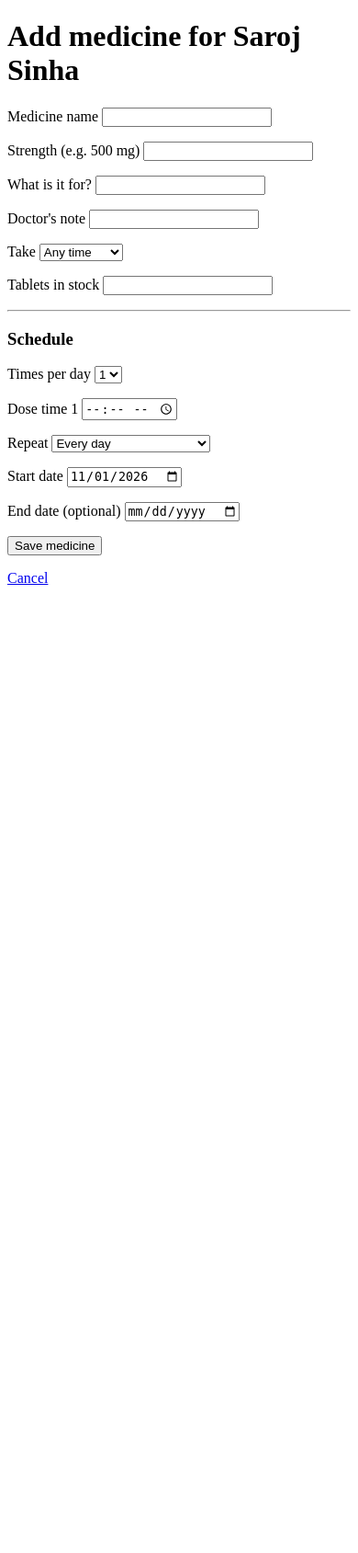
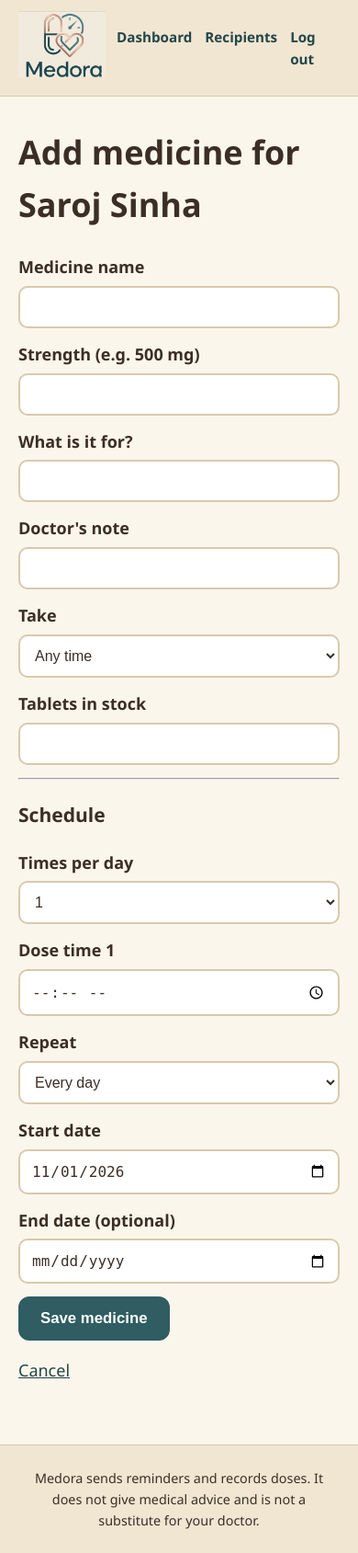
Before and after one commit to anushkaaa-kolhe/Medora, a Flask app: page /admin/recipients/1/medicines/new in a window 390 px wide. Shown: the whole page at 92% size. Before the commit the page ends 636 px from the top, so only its background shows below. Run offline with Flask 3, Linux system fonts and the light colour scheme; a user stored in the database is signed in.

Commit message:
Finalize cover page and logo

```diff
--- a/app.py
+++ b/app.py
@@ -60,13 +60,17 @@ def describe_schedule(s):
 app.add_template_global(describe_schedule)
 
 
+# ---------- Cover page ----------
+
 @app.route("/")
 def home():
-    return (
-        "<h1>Medora is running!</h1>"
-        "<p><a href='/admin/login'>Admin login</a></p>"
-        "<p><a href='/admin/register'>Admin sign up</a></p>"
-    )
+    return render_template("index.html")
+
+
+@app.route("/user/login")
+def user_login():
+    # Placeholder until we build the OTP login in the next phase
+    return "<h1>User login is coming soon.</h1><p><a href='/'>Back</a></p>"
 
 
 # ---------- Admin account ----------
@@ -229,7 +233,6 @@ def medicine_new(recipient_id):
             repeat_type = "daily"
         stock_count = int(stock_raw) if stock_raw.isdigit() else None
 
-        # Dose times (blank ones are ignored, duplicates removed)
         times = set()
         for raw in request.form.getlist("times"):
             raw = raw.strip()
@@ -241,7 +244,6 @@ def medicine_new(recipient_id):
         if not times:
             return fail("Add at least one dose time.")
 
-        # Dates
         try:
             start_date = date.fromisoformat(request.form.get("start_date", ""))
         except ValueError:
@@ -257,7 +259,6 @@ def medicine_new(recipient_id):
             if end_date < start_date:
                 return fail("The end date cannot be before the start date.")
 
-        # Days of the week (only for weekly)
         days_of_week = None
         if repeat_type == "weekly":
             valid_days = {str(i) for i in range(7)}
@@ -276,7 +277,7 @@ def medicine_new(recipient_id):
             stock_count=stock_count,
         )
         db.session.add(medicine)
-        db.session.flush()  # gives the medicine an id before we commit
+        db.session.flush()
 
         for t in sorted(times):
             db.session.add(
@@ -313,6 +314,5 @@ def medicine_stop(recipient_id, medicine_id):
     flash(f"{medicine.name} was stopped.")
     return redirect(url_for("medicine_list", recipient_id=recipient.id))
 
-
 if __name__ == "__main__":
-    app.run(debug=True)
+    app.run(debug=True, port=5001)
--- /dev/null
+++ b/static/css/style.css
@@ -0,0 +1,253 @@
+:root {
+  --cream: #FBF6EC;
+  --beige: #F1E6D2;
+  --sand: #D9C9AC;
+  --brown: #3B2F25;
+  --sage: #2F5D62;
+  --sage-dark: #234649;
+  --terracotta: #C8643C;
+}
+
+* {
+  box-sizing: border-box;
+}
+
+body {
+  margin: 0;
+  background: var(--cream);
+  color: var(--brown);
+  font-family: "Segoe UI", Arial, sans-serif;
+  font-size: 18px;
+  line-height: 1.6;
+}
+
+a {
+  color: var(--sage-dark);
+}
+
+/* ---------- Header and footer ---------- */
+.site-header {
+  display: flex;
+  align-items: center;
+  gap: 12px;
+  padding: 16px 32px;
+  background: var(--beige);
+  border-bottom: 1px solid var(--sand);
+}
+
+.logo {
+  height: 72px;
+  width: auto;
+}
+
+.site-footer {
+  text-align: center;
+  padding: 24px 32px;
+  font-size: 0.9rem;
+  border-top: 1px solid var(--sand);
+  background: var(--beige);
+}
+
+/* ---------- Cover page ---------- */
+.hero {
+  display: grid;
+  grid-template-columns: 1fr 1.2fr;
+  gap: 40px;
+  align-items: center;
+  max-width: 1200px;
+  margin: 0 auto;
+  padding: 48px 32px;
+}
+
+.tagline {
+  font-size: 2rem;
+  font-weight: 700;
+  margin: 0 0 16px;
+}
+
+.lead {
+  font-size: 1.15rem;
+  margin: 0 0 32px;
+}
+
+.actions {
+  display: flex;
+  flex-direction: column;
+  gap: 16px;
+  max-width: 340px;
+}
+
+.btn {
+  display: block;
+  text-align: center;
+  text-decoration: none;
+  font-size: 1.2rem;
+  font-weight: 600;
+  padding: 18px 24px;
+  border-radius: 14px;
+  border: 2px solid var(--sage);
+  transition: background 0.2s, color 0.2s;
+}
+
+.btn:focus-visible {
+  outline: 3px solid var(--terracotta);
+  outline-offset: 3px;
+}
+
+.btn-primary {
+  background: var(--sage);
+  color: #fff;
+}
+
+.btn-primary:hover {
+  background: var(--sage-dark);
+  border-color: var(--sage-dark);
+}
+
+.btn-secondary {
+  background: var(--cream);
+  color: var(--sage-dark);
+}
+
+.btn-secondary:hover {
+  background: var(--beige);
+}
+
+.hero-image img {
+  display: block;
+  width: 100%;
+  height: auto;
+  border-radius: 20px;
+  border: 1px solid var(--sand);
+  box-shadow: 0 8px 24px rgba(59, 47, 37, 0.15);
+}
+
+/* ---------- Inner pages ---------- */
+.nav {
+  margin-left: auto;
+  display: flex;
+  gap: 24px;
+}
+
+.nav a {
+  color: var(--sage-dark);
+  font-weight: 600;
+  text-decoration: none;
+}
+
+.nav a:hover {
+  text-decoration: underline;
+}
+
+.page {
+  max-width: 900px;
+  margin: 0 auto;
+  padding: 32px 20px 48px;
+}
+
+.page h1 {
+  margin-top: 0;
+}
+
+.card {
+  background: var(--beige);
+  border: 1px solid var(--sand);
+  border-radius: 14px;
+  padding: 20px;
+  margin-bottom: 16px;
+}
+
+.flash {
+  background: #FFF3E0;
+  border: 1px solid var(--terracotta);
+  border-radius: 10px;
+  padding: 12px 16px;
+  margin-bottom: 16px;
+}
+
+form label {
+  display: block;
+  margin-bottom: 14px;
+  font-weight: 600;
+}
+
+input[type="text"], input[type="email"], input[type="tel"],
+input[type="password"], input[type="number"], input[type="date"],
+input[type="time"], select {
+  display: block;
+  width: 100%;
+  max-width: 420px;
+  margin-top: 6px;
+  padding: 12px;
+  font-size: 1rem;
+  border: 2px solid var(--sand);
+  border-radius: 10px;
+  background: #fff;
+  color: var(--brown);
+}
+
+input:focus, select:focus {
+  outline: 3px solid var(--sage);
+  border-color: var(--sage);
+}
+
+button, .btn-small {
+  font-size: 1.05rem;
+  font-weight: 600;
+  padding: 12px 22px;
+  border-radius: 12px;
+  border: 2px solid var(--sage);
+  background: var(--sage);
+  color: #fff;
+  cursor: pointer;
+  text-decoration: none;
+  display: inline-block;
+}
+
+button:hover, .btn-small:hover {
+  background: var(--sage-dark);
+}
+
+table {
+  width: 100%;
+  border-collapse: collapse;
+  background: #fff;
+  border-radius: 10px;
+  overflow: hidden;
+}
+
+th, td {
+  padding: 12px;
+  text-align: left;
+  border-bottom: 1px solid var(--sand);
+}
+
+th {
+  background: var(--beige);
+}
+
+/* ---------- Phones and small tablets ---------- */
+@media (max-width: 800px) {
+  .hero {
+    grid-template-columns: 1fr;
+    padding: 28px 20px;
+    gap: 28px;
+  }
+
+  .tagline {
+    font-size: 1.7rem;
+  }
+
+  .actions {
+    max-width: none;
+  }
+
+  .site-header {
+    padding: 12px 20px;
+  }
+
+  .nav {
+    gap: 14px;
+    font-size: 0.95rem;
+  }
+}
--- /dev/null
+++ b/templates/base.html
@@ -0,0 +1,36 @@
+<!DOCTYPE html>
+<html lang="en">
+<head>
+  <meta charset="UTF-8">
+  <meta name="viewport" content="width=device-width, initial-scale=1">
+  <title>{% block title %}Medora{% endblock %} - Medora</title>
+  <link rel="stylesheet" href="{{ url_for('static', filename='css/style.css') }}">
+</head>
+<body>
+  <header class="site-header">
+    <a href="{{ url_for('home') }}">
+      <img class="logo" src="{{ url_for('static', filename='images/Medora_Logo1.png') }}" alt="Medora logo">
+    </a>
+    {% if session.get('admin_id') %}
+      <nav class="nav">
+        <a href="{{ url_for('admin_dashboard') }}">Dashboard</a>
+        <a href="{{ url_for('recipient_list') }}">Recipients</a>
+        <a href="{{ url_for('admin_logout') }}">Log out</a>
+      </nav>
+    {% endif %}
+  </header>
+
+  <main class="page">
+    {% for message in get_flashed_messages() %}
+      <div class="flash">{{ message }}</div>
+    {% endfor %}
+
+    {% block content %}{% endblock %}
+  </main>
+
+  <footer class="site-footer">
+    Medora sends reminders and records doses. It does not give medical advice
+    and is not a substitute for your doctor.
+  </footer>
+</body>
+</html>
--- a/templates/medicine_form.html
+++ b/templates/medicine_form.html
@@ -1,22 +1,13 @@
-<!DOCTYPE html>
-<html lang="en">
-<head>
-  <meta charset="UTF-8">
-  <title>Add Medicine - Medora</title>
-</head>
-<body>
+{% extends "base.html" %}
+{% block title %}Add Medicine{% endblock %}
+{% block content %}
   <h1>Add medicine for {{ recipient.name }}</h1>
 
-  {% for message in get_flashed_messages() %}
-    <p>{{ message }}</p>
-  {% endfor %}
-
   <form method="POST">
-    <p><label>Medicine name <input type="text" name="name" required></label></p>
-    <p><label>Strength (e.g. 500 mg) <input type="text" name="strength"></label></p>
-    <p><label>What is it for? <input type="text" name="description"></label></p>
-    <p><label>Doctor's note <input type="text" name="prescription_note"></label></p>
-    <p>
+    <label>Medicine name <input type="text" name="name" required></label>
+    <label>Strength (e.g. 500 mg) <input type="text" name="strength"></label>
+    <label>What is it for? <input type="text" name="description"></label>
+    <label>Doctor's note <input type="text" name="prescription_note"></label>
     <label>Take
       <select name="with_food">
         <option value="any">Any time</option>
@@ -24,13 +15,11 @@
         <option value="after">After food</option>
       </select>
     </label>
-    </p>
-    <p><label>Tablets in stock <input type="number" name="stock_count" min="0"></label></p>
+    <label>Tablets in stock <input type="number" name="stock_count" min="0"></label>
 
     <hr>
     <h3>Schedule</h3>
 
-    <p>
     <label>Times per day
       <select id="times_per_day">
         <option value="1">1</option>
@@ -39,15 +28,11 @@
         <option value="4">4</option>
       </select>
     </label>
-    </p>
 
     {% for i in range(4) %}
-      <p class="time-row">
-        <label>Dose time {{ i + 1 }} <input type="time" name="times"></label>
-      </p>
+      <label class="time-row">Dose time {{ i + 1 }} <input type="time" name="times"></label>
     {% endfor %}
 
-    <p>
     <label>Repeat
       <select name="repeat_type" id="repeat_type">
         <option value="daily">Every day</option>
@@ -55,21 +40,20 @@
         <option value="once">Only once</option>
       </select>
     </label>
-    </p>
 
     <p id="days-row" style="display:none;">
       Days:
-      <label><input type="checkbox" name="days" value="0"> Mon</label>
-      <label><input type="checkbox" name="days" value="1"> Tue</label>
-      <label><input type="checkbox" name="days" value="2"> Wed</label>
-      <label><input type="checkbox" name="days" value="3"> Thu</label>
-      <label><input type="checkbox" name="days" value="4"> Fri</label>
-      <label><input type="checkbox" name="days" value="5"> Sat</label>
-      <label><input type="checkbox" name="days" value="6"> Sun</label>
+      <label style="display:inline;"><input type="checkbox" name="days" value="0"> Mon</label>
+      <label style="display:inline;"><input type="checkbox" name="days" value="1"> Tue</label>
+      <label style="display:inline;"><input type="checkbox" name="days" value="2"> Wed</label>
+      <label style="display:inline;"><input type="checkbox" name="days" value="3"> Thu</label>
+      <label style="display:inline;"><input type="checkbox" name="days" value="4"> Fri</label>
+      <label style="display:inline;"><input type="checkbox" name="days" value="5"> Sat</label>
+      <label style="display:inline;"><input type="checkbox" name="days" value="6"> Sun</label>
     </p>
 
-    <p><label>Start date <input type="date" name="start_date" value="{{ today }}"></label></p>
-    <p id="end-row"><label>End date (optional) <input type="date" name="end_date"></label></p>
+    <label>Start date <input type="date" name="start_date" value="{{ today }}"></label>
+    <label id="end-row">End date (optional) <input type="date" name="end_date"></label>
 
     <button type="submit">Save medicine</button>
   </form>
@@ -88,7 +72,7 @@
       timeRows.forEach(function (row, i) {
         const show = i < n;
         row.style.display = show ? "" : "none";
-        row.querySelector("input").disabled = !show;  // disabled inputs are not submitted
+        row.querySelector("input").disabled = !show;
       });
     }
 
@@ -103,5 +87,4 @@
     updateTimes();
     updateRepeat();
   </script>
-</body>
-</html>
+{% endblock %}
```
Also changed, not shown: static/css/cover.css (added, +136 -0 lines), templates/admin_dashboard.html (+8 -17 lines), templates/admin_login.html (+6 -17 lines), templates/admin_register.html (+8 -19 lines), templates/index.html (added, +28 -0 lines), templates/medicine_list.html (+6 -16 lines), templates/recipient_form.html (+9 -22 lines), templates/recipient_list.html (+8 -24 lines), static/images/Medora_Logo1.png (added), static/images/Medora_coverpage.jpg (added). Lines whose indentation alone changed are shown as unchanged.
